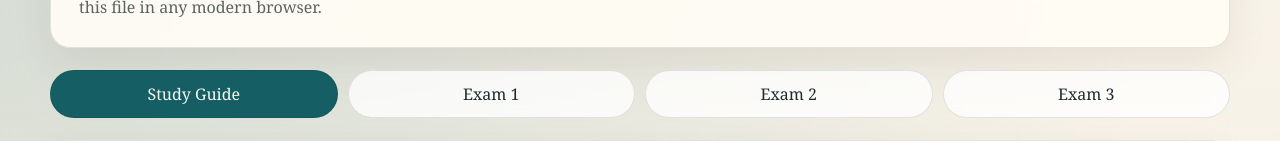
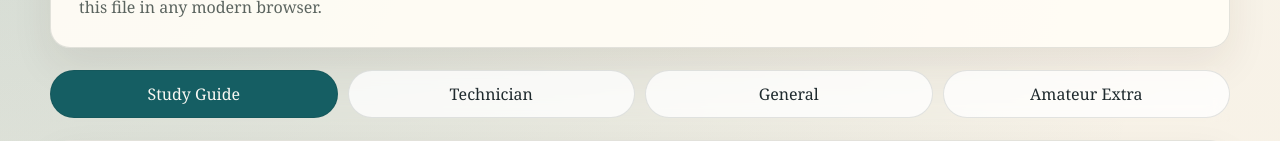
Before and after one commit to Stumpwizard/Ham-Study-Guide, a plain HTML site: page study-guide.html in a window 1280 px wide. Shown: the part 166-307 px from the top of the page. Drawn offline with Linux system fonts and the light colour scheme.

Commit message:
Label exams by license type

```diff
--- a/study-guide.html
+++ b/study-guide.html
@@ -387,9 +387,9 @@ h3 {
 
       <nav class="tab-list" aria-label="Sections">
         <button class="tab-button is-active" type="button" data-tab-target="guide" onclick="window.activateStudyTab('guide'); return false;">Study Guide</button>
-        <button class="tab-button" type="button" data-tab-target="exam-1" onclick="window.activateStudyTab('exam-1'); return false;">Exam 1</button>
-        <button class="tab-button" type="button" data-tab-target="exam-2" onclick="window.activateStudyTab('exam-2'); return false;">Exam 2</button>
-        <button class="tab-button" type="button" data-tab-target="exam-3" onclick="window.activateStudyTab('exam-3'); return false;">Exam 3</button>
+        <button class="tab-button" type="button" data-tab-target="exam-1" onclick="window.activateStudyTab('exam-1'); return false;">Technician</button>
+        <button class="tab-button" type="button" data-tab-target="exam-2" onclick="window.activateStudyTab('exam-2'); return false;">General</button>
+        <button class="tab-button" type="button" data-tab-target="exam-3" onclick="window.activateStudyTab('exam-3'); return false;">Amateur Extra</button>
       </nav>
 
       <section class="tab-panel is-active" data-tab-panel="guide">
@@ -658,9 +658,9 @@ const rawQuestionBank = [
 const questionBank = rawQuestionBank.slice(0, 100);
 
 const examConfigs = [
-  { id: "exam-1", title: "Exam 1", description: "Randomized technician and operating practice review." },
-  { id: "exam-2", title: "Exam 2", description: "Randomized propagation, circuits, and station setup review." },
-  { id: "exam-3", title: "Exam 3", description: "Randomized mixed review from the full 100-question bank." }
+  { id: "exam-1", title: "Technician Exam", description: "Technician license review covering rules, repeaters, electronics basics, and station practice." },
+  { id: "exam-2", title: "General Exam", description: "General license review focused on HF operation, propagation, circuits, and station setup." },
+  { id: "exam-3", title: "Amateur Extra Exam", description: "Amateur Extra style mixed review using the full question bank for broad concept practice." }
 ];
 
 const guideTarget = document.querySelector("[data-guide-content]");
```
